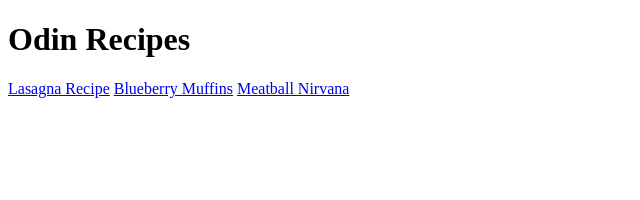
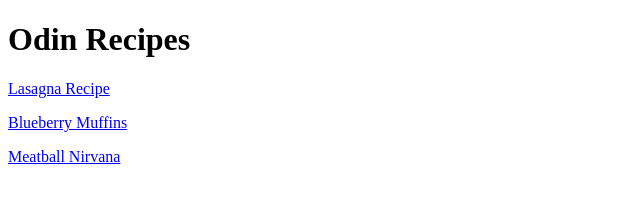
Before and after one commit to e-s2055/odin-recipes, a plain HTML site: page index.html in a window 1280 px wide. Shown: the whole page, without its empty margins (0-640 px from the left). Drawn offline with Linux system fonts and the light colour scheme.

Commit message:
add index.html

```diff
--- a/index.html
+++ b/index.html
@@ -6,8 +6,8 @@
     </head>
     <body>
         <h1>Odin Recipes</h1>
-        <a href="../odin-recipes/recipes/lasagna.html">Lasagna Recipe</a>
-        <a href="../odin-recipes/recipes/blueberry.html">Blueberry Muffins</a>
-        <a href="../odin-recipes/recipes/meatball.html">Meatball Nirvana</a>
+        <p><a href="../odin-recipes/recipes/lasagna.html">Lasagna Recipe</a></p>
+        <p><a href="../odin-recipes/recipes/blueberry.html">Blueberry Muffins</a></p>
+        <p><a href="../odin-recipes/recipes/meatball.html">Meatball Nirvana</a></p>
     </body>
 </html>
```
